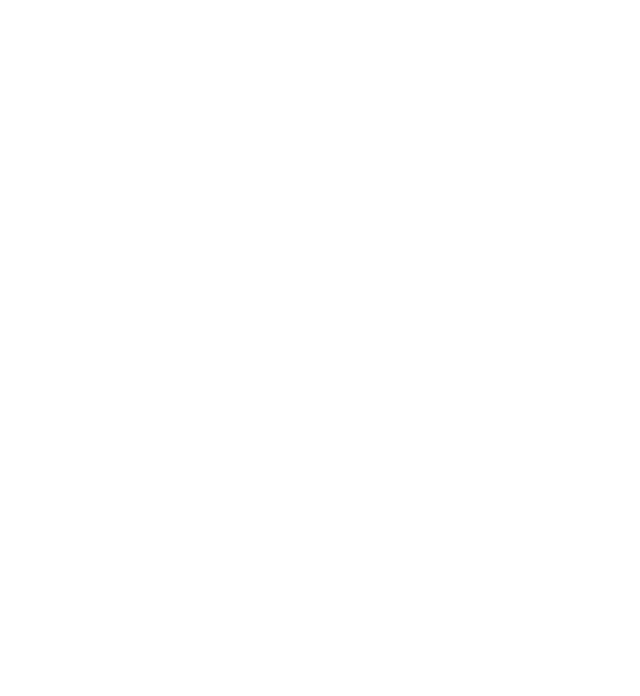
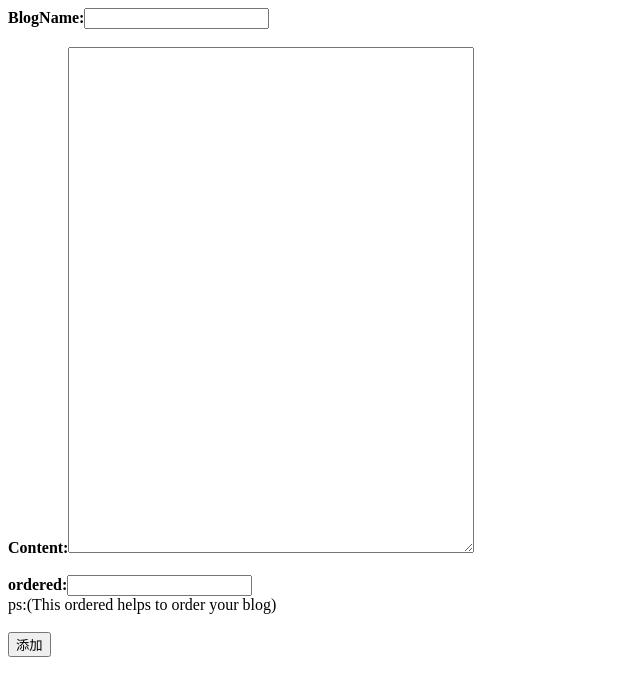
Before and after one commit to gamejoye/blogSystem, a React (Create React App) app: page /addpage in a window 1280 px wide. Before the commit this address had no page. Shown: the top 696 px of the page, without its empty margins (0-640 px from the left). Built offline with nearby package versions, Linux system fonts and the light colour scheme.

Commit message:
新增添加博客功能

```diff
--- a/src/App.js
+++ b/src/App.js
@@ -2,9 +2,10 @@
 import { BrowserRouter as Router, Route, Routes } from 'react-router-dom';
 
 
-import Way from './function/way';
+import Way from './action/way';
 import HomePage from './containers/homePage';
 import BlogBody from './containers/blogPage';
+import Add from './action/add'
 
 class App extends React.Component {
     render() {
@@ -16,6 +17,7 @@
                         <Route path="/register" element={<Way way="register" />} />
                         <Route path="/homepage" element={<HomePage />} />
                         <Route path="/blogpage" element={<BlogBody />} />
+                        <Route path="/addpage" element={<Add />} />
                     </Routes>
                 </div>
             </Router>
--- /dev/null
+++ b/src/action/add.js
@@ -0,0 +1,84 @@
+import axios from 'axios';
+import React from 'react';
+import BlogForm  from '../form/blogForm';
+const username = getCookie("username");
+
+class Add extends React.Component {
+    constructor(props) {
+        super(props);
+        this.state = {
+            article_name:'',
+            content:'',
+            ordered:1000,
+            message:''
+        };
+    }
+
+    handlerArticlenameOnChange(value) {
+        this.setState({
+            article_name:value
+        })
+    }
+
+    handlerContentOnChange(value) {
+        this.setState({
+            content:value
+        })
+    }
+
+    handlerOrderedOnChange(value) {
+        this.setState({
+            ordered:value
+        })
+    }
+
+    handlerAdd() {
+        const state = this.state;
+        //axios请求spring后端进行博客添加
+        axios.post('http://localhost:8080/MyBlog/blogs/add',{
+            article_name:state.article_name,
+            username:username,
+            content:state.content,
+            ordered:state.ordered
+        }) .then(
+            (res) => {
+                if(res.data==='successfully added') {
+                    window.location.href='/homepage'
+                } else {
+                    this.setState({
+                        message:res.data
+                    })
+                }
+            }
+
+        )
+    }
+
+    render() {
+        return(
+            <div>
+                <BlogForm
+                    handlerArticlenameOnChange={(value)=>this.handlerArticlenameOnChange(value)}
+                    handlerContentOnChange={(value)=>this.handlerContentOnChange(value)}
+                    handlerOrderedOnChange={(value)=>this.handlerOrderedOnChange(value)}
+                    handlerAdd={()=>this.handlerAdd()}
+                    message={this.state.message}
+                ></BlogForm>
+            </div>
+        )
+    }
+}
+
+function getCookie(cookieName) {
+    var strCookie = document.cookie;
+    var arrCookie = strCookie.split("; ");
+    for (var i = 0; i < arrCookie.length; i++) {
+        var arr = arrCookie[i].split("=");
+        if (cookieName == arr[0]) {
+            return arr[1];
+        }
+    }
+    return "";
+}
+
+export default Add;
--- a/src/containers/homePage.js
+++ b/src/containers/homePage.js
@@ -1,6 +1,7 @@
 import axios from 'axios';
 import React from 'react';
 import { Link } from 'react-router-dom';
+import Add from '../action/add'
 
 const username = getCookie("username");
 
@@ -29,7 +30,6 @@
         )
     }
 
-
     hanlderLiOnblur(e) {
         const article = e.target.innerHTML;
         for (let i = 0; i < this.state.informations.length; i++) {
@@ -45,6 +45,10 @@
 
     hanlderLiOnclick() {
         document.getElementById("toBlogPage").click()
+    }
+
+    hanlderButtonOnclick() {
+        window.location.href='/addpage';
     }
 
 
@@ -68,6 +72,7 @@
                     state={{ blog: this.state.blog }}
                     to={{ pathname: '/blogpage' }}
                 ></Link>
+                <button onClick={()=>this.hanlderButtonOnclick()}>Add a blog</button>
             </div>
         );
     }
--- /dev/null
+++ b/src/form/blogForm.js
@@ -0,0 +1,32 @@
+import React from 'react';
+
+class BlogForm extends React.Component {
+
+    handlerArticlenameOnChange(e) {
+        this.props.handlerArticlenameOnChange(e.target.value);
+    }
+
+    handlerContentOnChange(e) {
+        this.props.handlerContentOnChange(e.target.value);
+    }
+
+    handlerOrderedOnChange(e) {
+        this.props.handlerOrderedOnChange(e.target.value);
+    }
+
+    render() {
+
+        return(
+            <div>
+                <b>BlogName:</b><input  onChange={(e)=>this.handlerArticlenameOnChange(e)}></input><br/><br/>
+                <b>Content:</b><textarea style={{height: 500,width:400}} onChange={(e)=>this.handlerContentOnChange(e)}></textarea><br/><br/>
+                <b>ordered:</b><input type="number" onChange={(e)=>this.handlerOrderedOnChange(e)}></input><br/><>ps:(This ordered helps to order your blog)</><br/><br/>
+                <button onClick={()=>this.props.handlerAdd()}>添加</button><br/>
+                <br/>
+                <p style={{color:'red'}}>{this.props.message}</p><br/>
+            </div>
+        );
+    }
+}
+
+export default BlogForm
```
Also changed, not shown: src/action/way.js (renamed from src/function/way.js).
